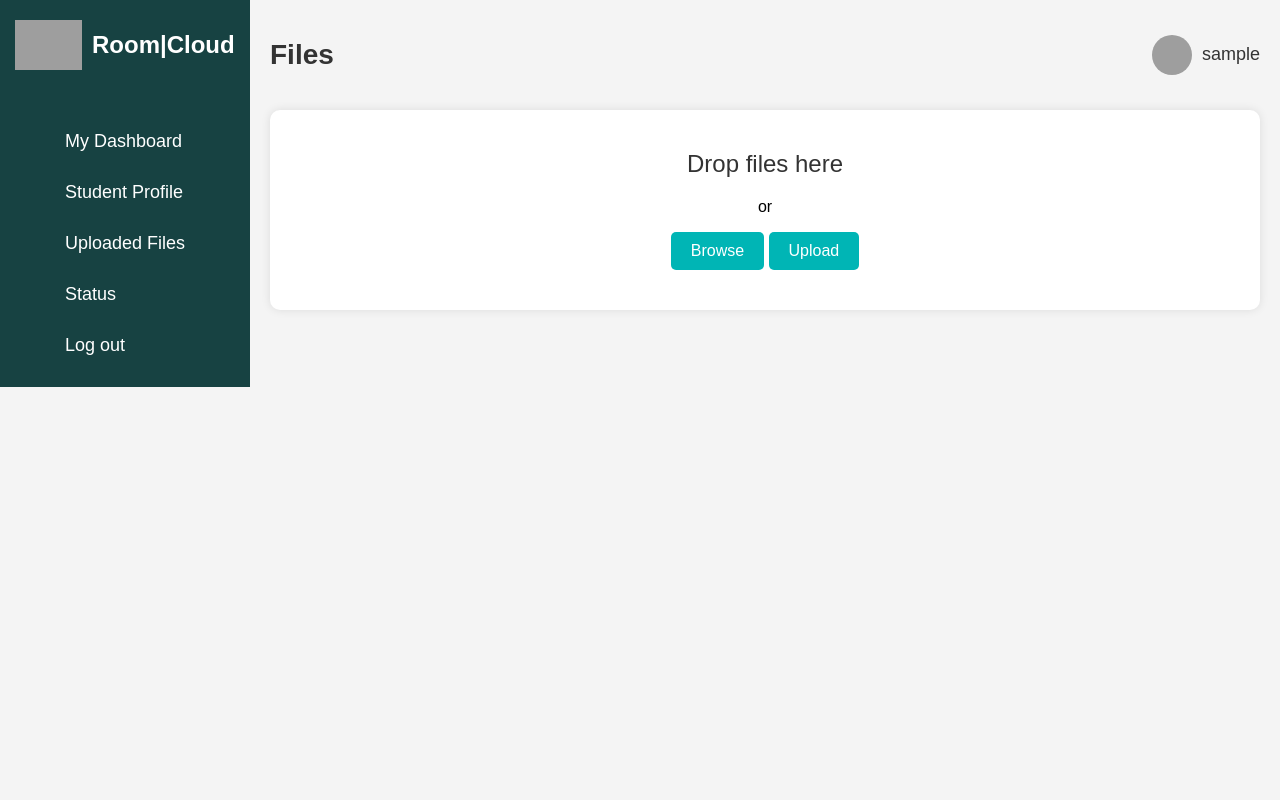
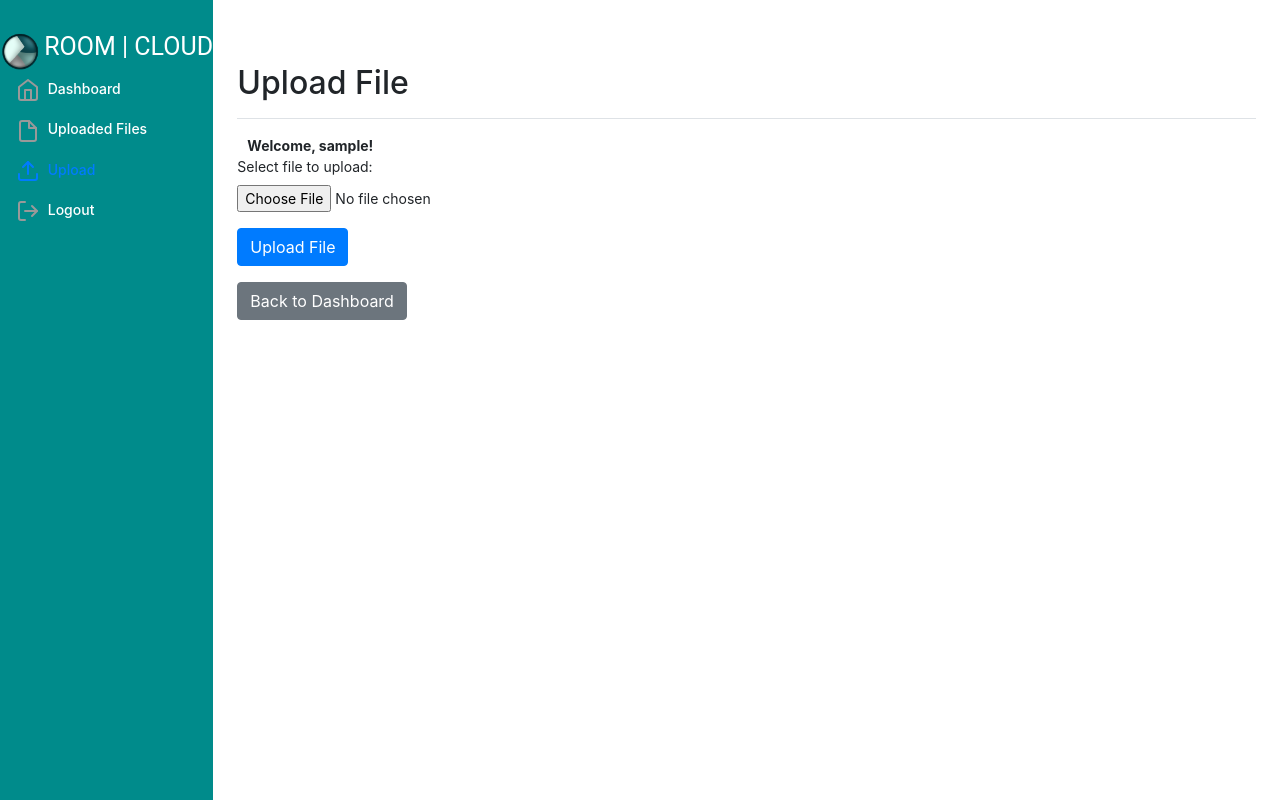
Before and after one commit to BorgorNinja/Roomcloud-Application, a PHP site: page /upload.php in a window 1280 px wide. Run offline with PHP 8.4, Linux system fonts and the light colour scheme; the visitor is signed in with stand-in values (Sample User, id 1); some libraries are stand-ins or nearby versions; grey boxes are pictures that could not be loaded.

Commit message:
added upload-files.php

```diff
--- a/dashboard.php
+++ b/dashboard.php
@@ -175,7 +175,7 @@ $approvedFiles = 0; // Example logic for approved files
                             </a>
                         </li>
                         <li class="nav-item">
-                            <a class="nav-link" href="UploadedFiles.html" style="color: white;">
+                            <a class="nav-link" href="uploaded-files.php" style="color: white;">
                                 <img src="uploadedfiles.png" width="20" height="20">
                                 Files
                             </a>
--- a/register.html
+++ b/register.html
@@ -107,7 +107,7 @@
 </head>
 <body>
     <div class="container">
-        <a href="login.html" class="login-link">Already have an account? <span>Login</span></a>
+        <a href="login.php" class="login-link">Already have an account? <span>Login</span></a>
         <a href="#" class="create-account-button">Create account</a>
         <div class="form-container">
             <div class="alert alert-danger" id="error-alert"></div>
--- a/upload.php
+++ b/upload.php
@@ -2,18 +2,28 @@
 session_start();
 include('db_connect.php');
 
+// Check if user is logged in
 if (!isset($_SESSION['username'])) {
     header("Location: login.php");
     exit();
 }
 
 $username = $_SESSION['username'];
-$result_message = "";
+$userFolder = 'uploads/' . $username;
 
-// Checking if there is a result message from the upload handler script
-if (isset($_SESSION['result_message'])) {
-    $result_message = $_SESSION['result_message'];
-    unset($_SESSION['result_message']);
+// Ensure the user's folder exists
+if (!file_exists($userFolder)) {
+    mkdir($userFolder, 0777, true);
+}
+
+// Handle file upload
+if ($_SERVER['REQUEST_METHOD'] == 'POST' && isset($_FILES['fileToUpload'])) {
+    $targetFile = $userFolder . '/' . basename($_FILES['fileToUpload']['name']);
+    if (move_uploaded_file($_FILES['fileToUpload']['tmp_name'], $targetFile)) {
+        $uploadSuccess = true;
+    } else {
+        $uploadError = "Sorry, there was an error uploading your file.";
+    }
 }
 ?>
 
@@ -23,81 +33,205 @@ if (isset($_SESSION['result_message'])) {
     <meta charset="UTF-8">
     <meta name="viewport" content="width=device-width, initial-scale=1.0">
     <title>Upload File</title>
-    <link rel="stylesheet" href="upload.css">
+    <link href="https://maxcdn.bootstrapcdn.com/bootstrap/4.5.2/css/bootstrap.min.css" rel="stylesheet">
+    <style>
+        body {
+            font-size: .875rem;
+        }
+
+        main {
+            margin-top: 3rem;
+        }
+
+        .sidebar {
+            position: fixed;
+            top: 0;
+            bottom: 0;
+            left: 0;
+            z-index: 100;
+            padding: 20px 0 0;
+            background-color: darkcyan;
+            height: 100vh;
+        }
+
+        .sidebar-sticky {
+            position: relative;
+            top: 0;
+            height: calc(100vh - 20px);
+            padding-top: .5rem;
+            overflow-x: hidden;
+            overflow-y: auto;
+            color: white;
+        }
+
+        .nav-link img {
+            margin-right: 10px;
+        }
+
+        .sidebar .nav-link {
+            font-weight: 500;
+            color: white;
+        }
+
+        .sidebar .nav-link .feather {
+            margin-right: 4px;
+            color: #999;
+        }
+
+        .sidebar .nav-link.active {
+            color: #007bff;
+        }
+
+        .sidebar .nav-link:hover .feather,
+        .sidebar .nav-link.active .feather {
+            color: inherit;
+        }
+
+        .sidebar-heading {
+            font-size: .75rem;
+            text-transform: uppercase;
+        }
+
+        .navbar-brand {
+            padding-top: .75rem;
+            padding-bottom: .75rem;
+            font-size: 1rem;
+            background-color: rgba(0, 0, 0, .25);
+            box-shadow: inset -1px 0 0 rgba(0, 0, 0, .25);
+        }
+
+        .navbar .form-control {
+            padding: .75rem 1rem;
+            border-width: 0;
+            border-radius: 0;
+        }
+
+        .form-control-dark {
+            color: #fff;
+            background-color: rgba(255, 255, 255, .1);
+            border-color: rgba(255, 255, 255, .1);
+        }
+
+        .form-control-dark:focus {
+            border-color: transparent;
+            box-shadow: 0 0 0 3px rgba(255, 255, 255, .25);
+        }
+
+        .search-bar {
+            display: flex;
+            align-items: center;
+            justify-content: flex-start;
+        }
+
+        .profile-info {
+            display: flex;
+            align-items: center;
+        }
+
+        .profile-info img {
+            border-radius: 50%;
+            margin-left: 20px;
+        }
+
+        .profile-info span {
+            margin-left: 10px;
+            font-weight: bold;
+        }
+
+        .upload-btn {
+            background-color: #b2d8d8;
+            border: none;
+            border-radius: 5px;
+            padding: 10px;
+            font-size: .875rem;
+            margin-left: 20px;
+        }
+
+        .upload-btn:hover {
+            background-color: #a0cfcf;
+        }
+
+        .welcome-card {
+            box-shadow: 0 4px 8px rgba(0, 0, 0, 0.2);
+        }
+    </style>
 </head>
 <body>
-    <div class="container">
-        <div class="sidebar">
-            <div class="logo">
-                <img src="logo.png" alt="Logo">
-                <span>Room|Cloud</span>
+    <div class="container-fluid">
+        <div class="row">
+            <nav class="col-md-2 d-none d-md-block sidebar">
+                <div class="sidebar-sticky">
+                <ul class="nav flex-column">
+                            <li class="nav-item text-center">
+                                <img src="roomcloudlogo.png" alt="Logo" class="sidebar-logo" style="width: 40px; height: auto; vertical-align: middle;">
+                                <span style="font-size: 25px; font-family: Roboto;">ROOM | CLOUD</span>
+                            </li>
+                            <li class="nav-item">
+                                <a class="nav-link" href="dashboard.php">
+                                    <span data-feather="home"></span>
+                                    Dashboard
+                                </a>
+                            </li>
+                            <li class="nav-item">
+                                <a class="nav-link" href="uploaded-files.php">
+                                    <span data-feather="file"></span>
+                                    Uploaded Files
+                                </a>
+                            </li>
+                            <li class="nav-item">
+                                <a class="nav-link active" href="upload.php">
+                                    <span data-feather="upload"></span>
+                                    Upload
+                                </a>
+                            </li>
+                            <li class="nav-item">
+                                <a class="nav-link" href="logout.php">
+                                    <span data-feather="log-out"></span>
+                                    Logout
+                                </a>
+                            </li>
+                        </ul>
                     </div>
-            <nav>
-                <ul>
-                    <li><a href="dashboard.php">My Dashboard</a></li>
-                    <li><a href="profile.php">Student Profile</a></li>
-                    <li><a href="upload.php">Uploaded Files</a></li>
-                    <li><a href="status.php">Status</a></li>
-                    <li><a href="logout.php">Log out</a></li>
-                </ul>
                 </nav>
-        </div>
-        <main>
-            <header>
-                <h1>Files</h1>
-                <div class="user-profile">
-                    <img src="profile.jpg" alt="Profile Picture">
-                    <span><?php echo htmlspecialchars($username); ?></span>
-                </div>
-            </header>
-            <section class="upload-section">
-                <form action="upload_handler.php" method="post" enctype="multipart/form-data">
-                    <label for="file">Drop files here</label>
-                    <p>or</p>
-                    <input type="file" id="file" name="file">
-                    <button type="button" onclick="document.getElementById('file').click();">Browse</button>
-                    <button type="submit">Upload</button>
-                </form>
-            </section>
-        </main>
+
+                <main role="main" class="col-md-9 ml-sm-auto col-lg-10 px-md-4">
+                    <div class="d-flex justify-content-between flex-wrap flex-md-nowrap align-items-center pt-3 pb-2 mb-3 border-bottom">
+                        <h1 class="h2">Upload File</h1>
                     </div>
 
-    <!-- Overlay Popup -->
-    <div class="overlay" id="overlay">
-        <div class="popup" id="popup">
-            <button class="close-btn" id="close-btn">X</button>
-            <p id="popup-message"></p>
-            <button class="ok-btn" id="ok-btn">OK</button>
+                    <div class="profile-info">
+                        <span>Welcome, <?php echo htmlspecialchars($username); ?>!</span>
+                    </div>
+
+                    <?php if (isset($uploadSuccess) && $uploadSuccess): ?>
+                        <div class="alert alert-success" role="alert">
+                            File uploaded successfully!
+                        </div>
+                    <?php elseif (isset($uploadError)): ?>
+                        <div class="alert alert-danger" role="alert">
+                            <?php echo htmlspecialchars($uploadError); ?>
+                        </div>
+                    <?php endif; ?>
+
+                    <form action="upload.php" method="post" enctype="multipart/form-data">
+                        <div class="form-group">
+                            <label for="fileToUpload">Select file to upload:</label>
+                            <input type="file" name="fileToUpload" id="fileToUpload" class="form-control-file">
+                        </div>
+                        <button type="submit" class="btn btn-primary">Upload File</button>
+                    </form>
+
+                    <a href="dashboard.php" class="btn btn-secondary mt-3">Back to Dashboard</a>
+                </main>
             </div>
         </div>
 
+        <script src="https://code.jquery.com/jquery-3.5.1.slim.min.js"></script>
+        <script src="https://cdn.jsdelivr.net/npm/@popperjs/core@2.5.4/dist/umd/popper.min.js"></script>
+        <script src="https://stackpath.bootstrapcdn.com/bootstrap/4.5.2/js/bootstrap.min.js"></script>
+        <script src="https://unpkg.com/feather-icons"></script>
         <script>
-        document.addEventListener("DOMContentLoaded", function() {
-            const overlay = document.getElementById('overlay');
-            const popup = document.getElementById('popup');
-            const closeBtn = document.getElementById('close-btn');
-            const okBtn = document.getElementById('ok-btn');
-            const popupMessage = document.getElementById('popup-message');
-            const resultMessage = "<?php echo addslashes($result_message); ?>";
-
-            if (resultMessage) {
-                popupMessage.innerText = resultMessage;
-                if (resultMessage.includes("successfully")) {
-                    popup.classList.add('success');
-                } else {
-                    popup.classList.add('error');
-                }
-                overlay.style.display = 'flex';
-            }
-
-            closeBtn.addEventListener('click', function() {
-                overlay.style.display = 'none';
-            });
-
-            okBtn.addEventListener('click', function() {
-                overlay.style.display = 'none';
-            });
-        });
+            feather.replace();
         </script>
     </body>
 </html>
```
Also changed, not shown: uploaded-files.php (added, +237 -0 lines), upload Fiels.png (added). Lines whose indentation alone changed are shown as unchanged.
